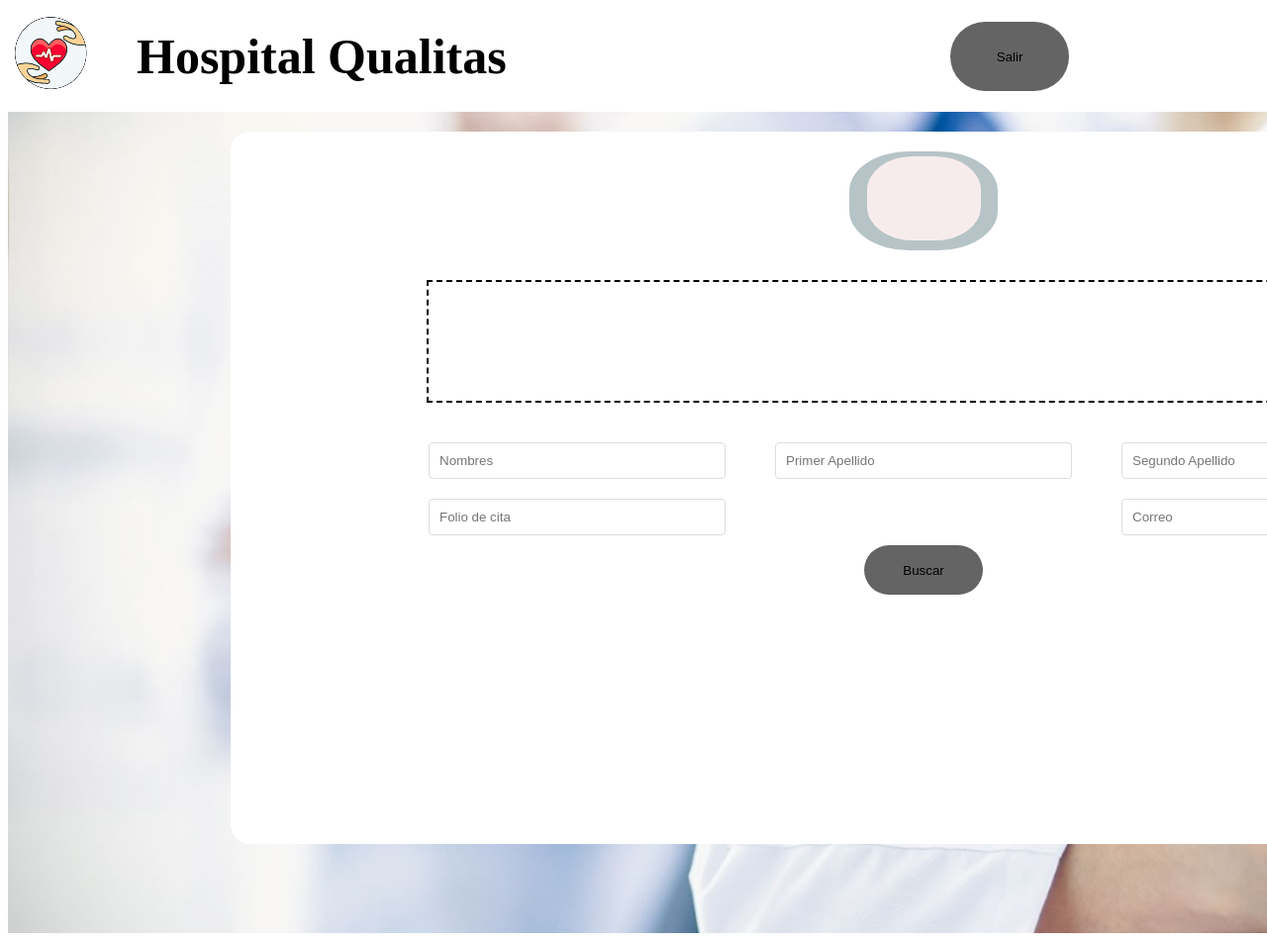
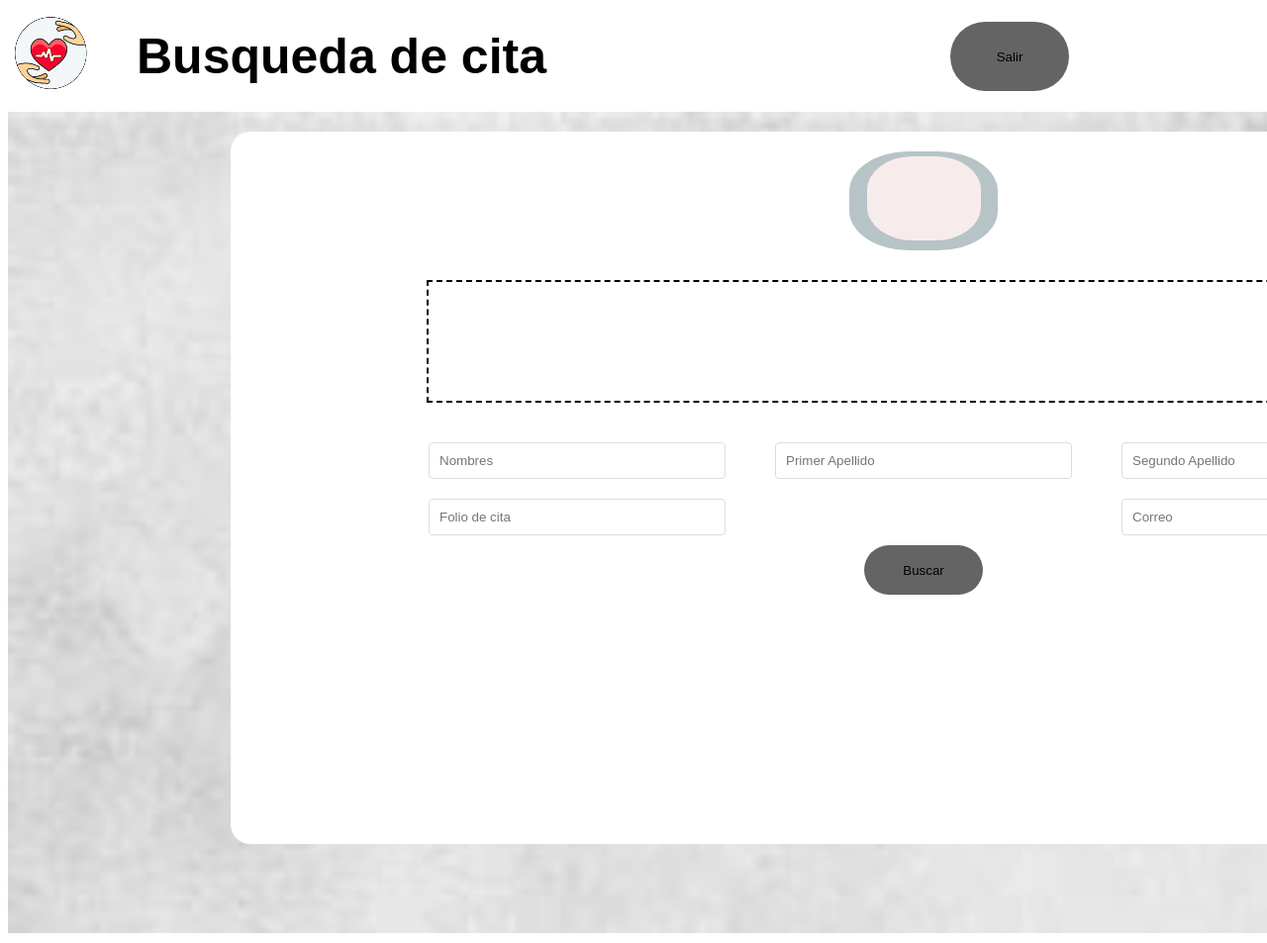
Before and after one commit to Roroma24/Proyecto, a Flask app: page /file in a window 1280 px wide; the page is wider, and only the part inside the window is pictured. Shown: that part at 99% size. Run offline with Flask 3, Linux system fonts and the light colour scheme.

Commit message:
Cambio de imagenes de fondo

```diff
--- a/app/static/css/busqueda.css
+++ b/app/static/css/busqueda.css
@@ -14,6 +14,7 @@
 /* Estilo general del cuerpo de la página */
 body {
   background-color: #fff; /* Fondo blanco para la página */
+  font-family: Arial, sans-serif; /* Establece la fuente de la página */
 }
 
 /* Estilos para la sección principal */
@@ -152,7 +153,7 @@
 .image {
   width: auto;
   height: 830px;
-  background-image: url('imagen/file.jpeg'); /* Imagen de fondo */
+  background-image: url('imagen/fondo.png'); /* Imagen de fondo */
   background-size: cover; /* Ajustar la imagen para cubrir el área */
   background-repeat: no-repeat; /* Evitar que la imagen se repita */
 }
--- a/app/static/css/cancelacion.css
+++ b/app/static/css/cancelacion.css
@@ -148,7 +148,7 @@
 .image {
   width: auto; /* El ancho se ajusta automáticamente */
   height: 830px; /* Altura de la imagen */
-  background-image: url('imagen/cancel.jpeg'); /* Imagen de fondo */
+  background-image: url('imagen/fondo.png'); /* Imagen de fondo */
   background-size: cover; /* Ajusta la imagen de fondo */
   background-repeat: no-repeat; /* Evita que la imagen se repita */
 }
--- a/app/static/css/modstyles.css
+++ b/app/static/css/modstyles.css
@@ -118,12 +118,11 @@
 .body_image {
     width: auto; /* El ancho se ajusta automáticamente al contenido */
     height: 55vw; /* La altura se establece como un 55% del ancho de la ventana */
-    background-image: url('imagen/modification.jpeg'); /* Imagen de fondo */
+    background-image: url('imagen/fondo.png'); /* Imagen de fondo */
     padding-top: 40px; /* Añade espacio en la parte superior */
     background-size: cover; /* Hace que la imagen cubra todo el área del contenedor */
     background-position: center; /* Centra la imagen dentro del contenedor */
     background-repeat: no-repeat; /* No repite la imagen si es más pequeña que el contenedor */
-    background-attachment: fixed; /* Fija la imagen en el fondo cuando se hace scroll */
     margin: auto; /* Centra el contenedor */
 }
 
--- a/app/static/css/reservation.css
+++ b/app/static/css/reservation.css
@@ -67,7 +67,7 @@
   box-shadow: 0 6px 12px rgba(0,0,0,0.1); /* Sombra suave */
 
   /* Establecer imagen de fondo */
-  background-image: url('./imagen/Reservation.jpeg');
+  background-image: url('./imagen/fondo.png');
   background-size: cover; /* Ajusta la imagen para cubrir el área */
   background-position: center; /* Centra la imagen */
 }
--- a/app/static/css/userstyles.css
+++ b/app/static/css/userstyles.css
@@ -28,7 +28,7 @@
 .container-body{
     width: auto; /* El ancho es automático */
     height: 58vw; /* Altura del contenedor es el 55% del ancho de la ventana */
-    background-image: url('imagen/newuser.jpeg'); /* Imagen de fondo */
+    background-image: url('imagen/fondo.png'); /* Imagen de fondo */
     padding-top: 40px;
     background-size: cover; /* Asegura que la imagen cubra completamente el área */
     background-position: center; /* Centra la imagen */
--- a/app/templates/busqueda.html
+++ b/app/templates/busqueda.html
@@ -28,7 +28,7 @@
         <!-- Barra de iconos y título principal -->
         <div class="icon-bar">
           <div class="icon"></div> <!-- Espacio para un ícono -->
-          <h1 class="titulo-principal">Hospital Qualitas</h1> <!-- Título principal -->
+          <h1 class="titulo-principal">Busqueda de cita</h1> <!-- Título principal -->
         </div>
         <!-- Contenedor para el botón de salir -->
         <div class="container_2">
--- a/app/templates/index.html
+++ b/app/templates/index.html
@@ -59,9 +59,9 @@
     <!-- Segundo contenedor principal -->
     <div class="container">
         <!-- Tres logos que se estilizan en CSS -->
-        <div class="logo"></div>
-        <div class="logo"></div>
-        <div class="logo"></div>
+        <div class="logo_reserv"></div>
+        <div class="logo_mod"></div>
+        <div class="logo_cancel"></div>
     </div>
 
     <!-- Contenedor para los títulos o nombres de las secciones -->
```
Also changed, not shown: app/static/css/styles.css (+19 -1 lines), app/static/css/imagen/fondo.png (added), app/static/css/imagen/logo_cancel.jpeg (added), app/static/css/imagen/logo_file.jpeg (added), app/static/css/imagen/logo_mod.jpeg (added), app/static/css/imagen/logo_reserv.png (added).
